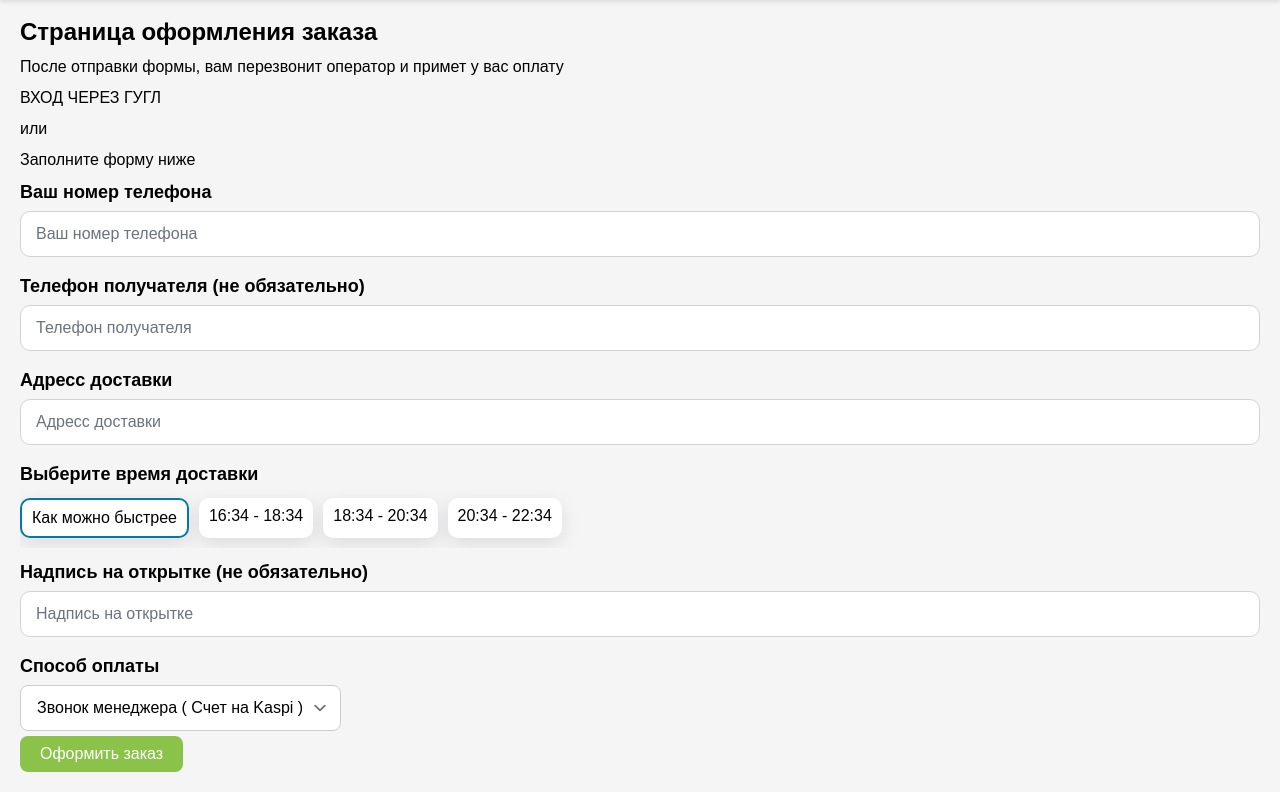
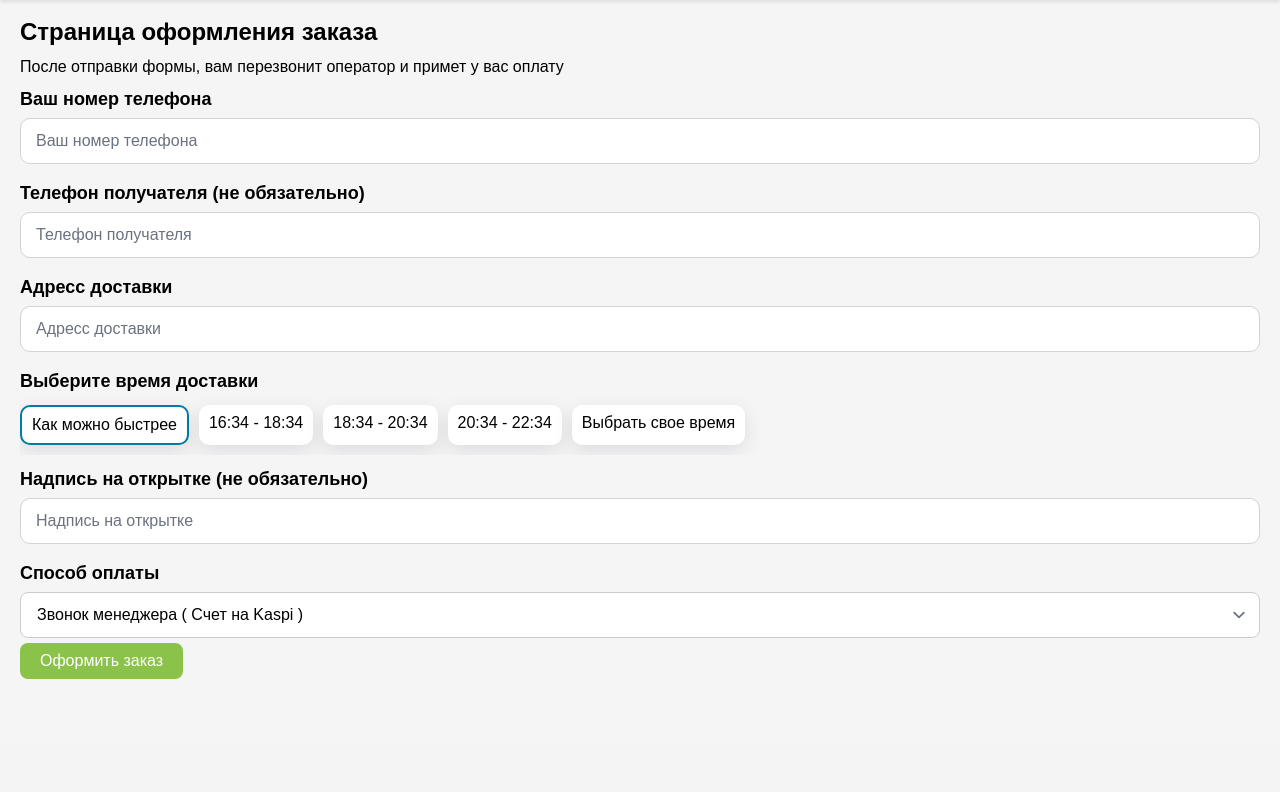
Before and after one commit to frayzz/Gulalem, a Laravel app: page /order in a window 1280 px wide. Shown: the part 56-848 px from the top of the page. After the commit the page ends 735 px from the top, so only its background shows below. Run offline with Laravel 12, Linux system fonts and the light colour scheme; style sheets or scripts are compiled from the project's sources; some web fonts are replaced.

Commit message:
order select time

```diff
--- a/resources/css/app.css
+++ b/resources/css/app.css
@@ -282,7 +282,8 @@ header {
     pointer-events: none;
 }
 
-.custom-input {
+.custom-input,
+#custom-time {
     display: inline-block;
     padding: 10px 15px;
     margin: 5px 0;
@@ -296,7 +297,8 @@ header {
     -moz-appearance: none; /* Убирает стандартный стиль браузера для Firefox */
 }
 
-.custom-input:focus {
+.custom-input:focus,
+#custom-time:focus {
     outline: none; /* Убирает обводку при фокусе */
     border-color: #007BA1fc; /* Цвет границы при фокусе */
 }
@@ -447,7 +449,8 @@ footer p {
 
 /* Detail END */
 /* Order Start */
-.input-container input {
+.input-container input,
+.input-container select {
     width: 100%;
 }
 
@@ -494,7 +497,10 @@ footer p {
 .delivery-option:last-child {
     margin-right: 0;
 }
-
+#custom-time-input {
+    display: none;
+    margin-top: 10px;
+}
 
 /* Order END */
 /* Auth START */
--- a/resources/views/pages/order.blade.php
+++ b/resources/views/pages/order.blade.php
@@ -7,9 +7,11 @@
         <div class="order">
             <h1>Страница оформления заказа</h1>
             <p>После отправки формы, вам перезвонит оператор и примет у вас оплату</p>
+            <!--
             <p>ВХОД ЧЕРЕЗ ГУГЛ</p>
             <p>или</p>
             <p>Заполните форму ниже</p>
+            -->
             <div class="input-container">
                 <h3>Ваш номер телефона</h3>
                 <input type="text" class="custom-input" placeholder="Ваш номер телефона">
@@ -26,6 +28,10 @@
                 <h3>Выберите время доставки</h3>
                 <div class="delivery-options" id="delivery-times"></div>
                 <input type="hidden" id="selected-time" name="selected_time">
+            </div>
+            <div class="input-container" id="custom-time-input">
+                <h3>Выберите дату и время:</h3>
+                <input type="datetime-local" id="custom-time" name="custom_time">
             </div>
             <div class="input-container">
                 <h3>Надпись на открытке (не обязательно)</h3>
@@ -54,7 +60,7 @@
             // Добавляем опцию "Как можно быстрее" и делаем её выбранной по умолчанию
             const asapDiv = document.createElement('div');
             asapDiv.className = 'delivery-option selected';
-            asapDiv.setAttribute('data-time', 'fast');
+            asapDiv.setAttribute('data-time', 'ASAP');
             asapDiv.textContent = 'Как можно быстрее';
             deliveryTimesContainer.appendChild(asapDiv);
             document.getElementById('selected-time').value = 'ASAP';
@@ -72,12 +78,25 @@
                 deliveryTimesContainer.appendChild(timeSlotDiv);
             }
 
+            // Добавляем опцию "Выбрать свое время"
+            const customTimeDiv = document.createElement('div');
+            customTimeDiv.className = 'delivery-option';
+            customTimeDiv.setAttribute('data-time', 'CUSTOM');
+            customTimeDiv.textContent = 'Выбрать свое время';
+            deliveryTimesContainer.appendChild(customTimeDiv);
+
             const deliveryOptions = document.querySelectorAll('.delivery-option');
             deliveryOptions.forEach(option => {
                 option.addEventListener('click', function() {
                     deliveryOptions.forEach(opt => opt.classList.remove('selected'));
                     option.classList.add('selected');
-                    document.getElementById('selected-time').value = option.getAttribute('data-time');
+                    const selectedTime = option.getAttribute('data-time');
+                    document.getElementById('selected-time').value = selectedTime;
+                    if (selectedTime === 'CUSTOM') {
+                        document.getElementById('custom-time-input').style.display = 'block';
+                    } else {
+                        document.getElementById('custom-time-input').style.display = 'none';
+                    }
                 });
             });
         });
@@ -85,8 +104,18 @@
         function submitDeliveryTime() {
             const selectedTime = document.getElementById('selected-time').value;
             if (selectedTime) {
-                alert('Вы выбрали время доставки: ' + selectedTime);
-                // Здесь можно отправить форму или выполнить другие действия
+                if (selectedTime === 'CUSTOM') {
+                    const customTime = document.getElementById('custom-time').value;
+                    if (customTime) {
+                        alert('Вы выбрали свое время доставки: ' + customTime);
+                        // Здесь можно отправить форму или выполнить другие действия
+                    } else {
+                        alert('Пожалуйста, выберите дату и время.');
+                    }
+                } else {
+                    alert('Вы выбрали время доставки: ' + selectedTime);
+                    // Здесь можно отправить форму или выполнить другие действия
+                }
             } else {
                 alert('Пожалуйста, выберите время доставки.');
             }
```
